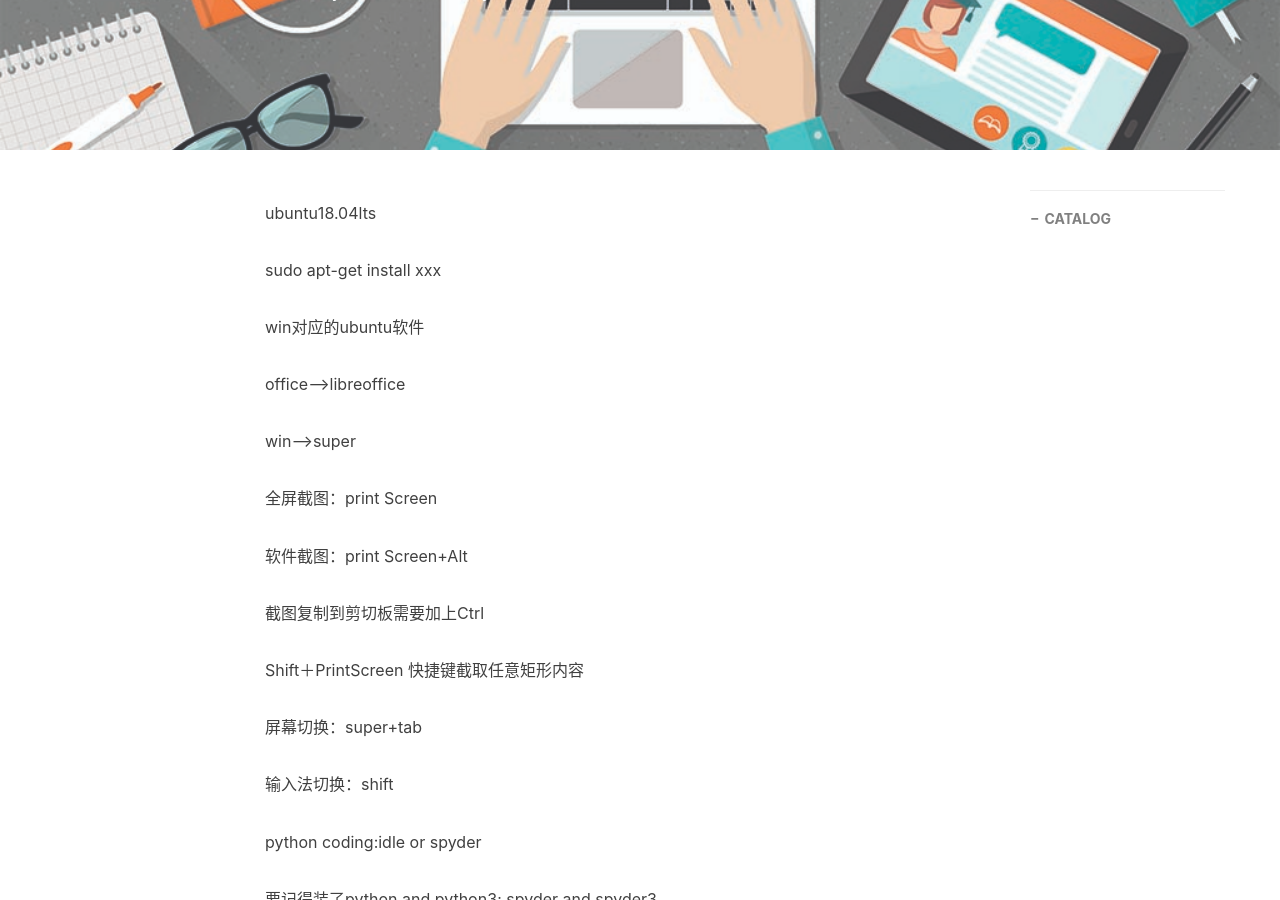
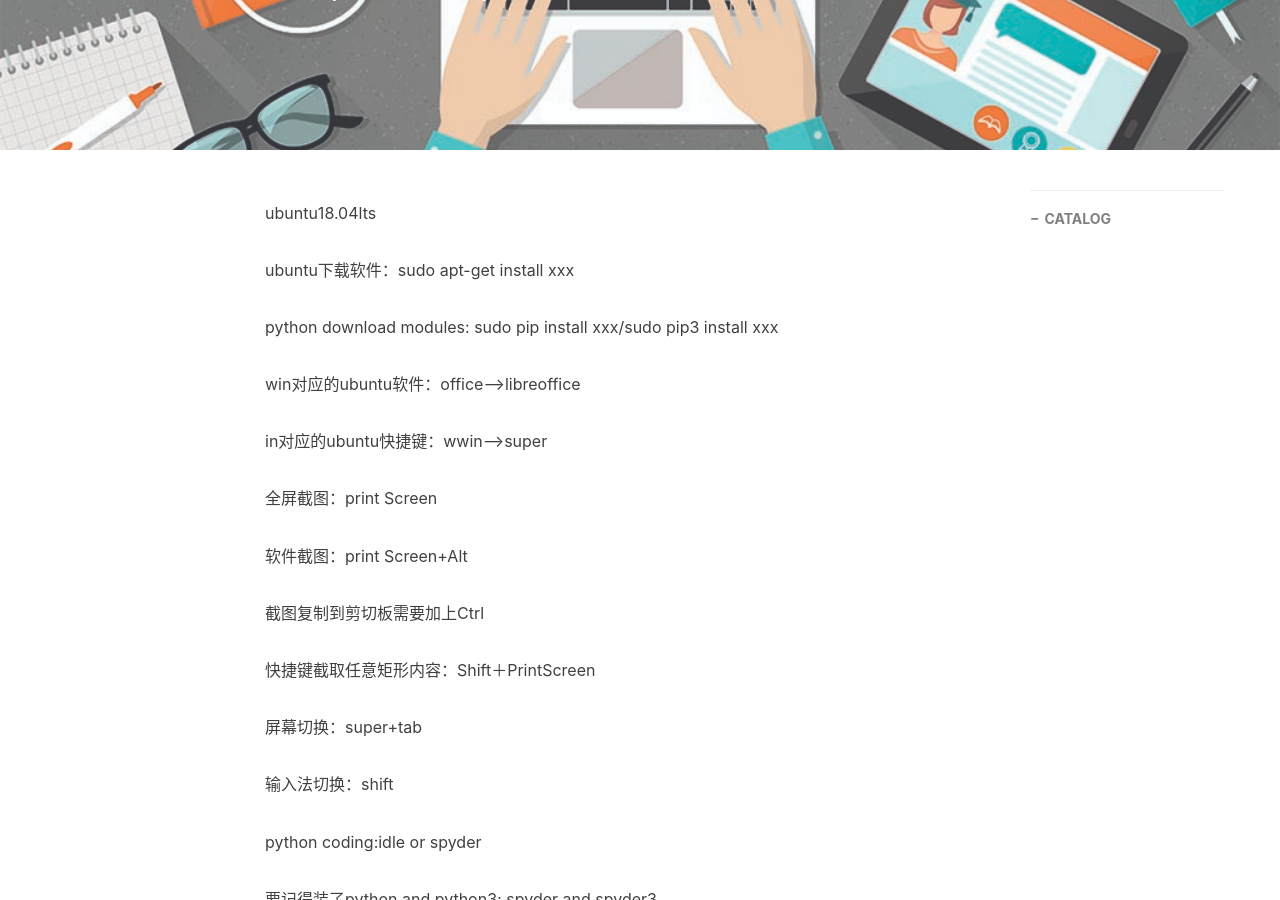
Before and after one commit to anchor2017/anchor2017.github.io, a Jekyll site: the page built from _posts/2019-05-24-python-ubuntu-2019.md, in a window 1280 px wide and 900 px high, scrolled down 307 px. Built offline with Jekyll 4.4.1, drawn with Linux system fonts in a browser that asks for light colours; nearby versions of some CDN libraries; comment, search, counter and statistics services are not loaded.

Commit message:
Update 2019-05-24-python-ubuntu-2019.md

```diff
--- a/_posts/2019-05-24-python-ubuntu-2019.md
+++ b/_posts/2019-05-24-python-ubuntu-2019.md
@@ -13,13 +13,13 @@ tags:
 
 ubuntu18.04lts
 
-sudo apt-get install xxx
+ubuntu下载软件：sudo apt-get install xxx
 
-win对应的ubuntu软件
+python download modules: sudo pip install xxx/sudo pip3 install xxx
 
-office-->libreoffice
+win对应的ubuntu软件：office-->libreoffice
 
-win-->super
+in对应的ubuntu快捷键：wwin-->super
 
 全屏截图：print Screen
 
@@ -27,7 +27,7 @@ win-->super
 
 截图复制到剪切板需要加上Ctrl
 
-Shift＋PrintScreen 快捷键截取任意矩形内容
+快捷键截取任意矩形内容：Shift＋PrintScreen
 
 屏幕切换：super+tab
 
```
